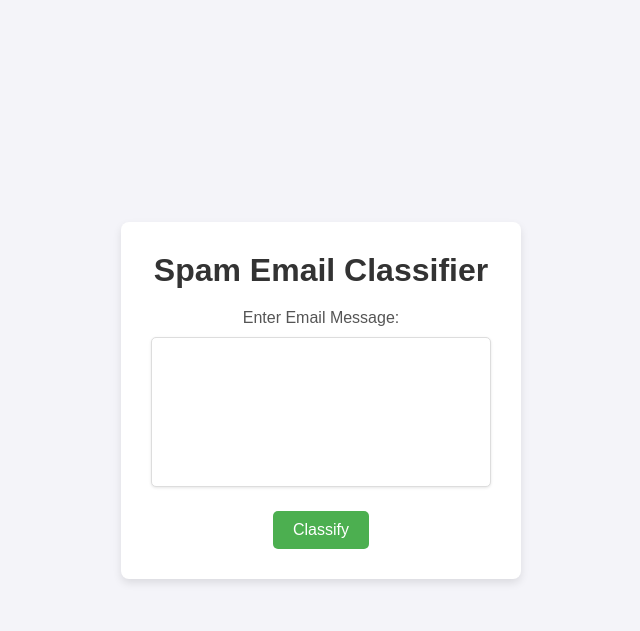
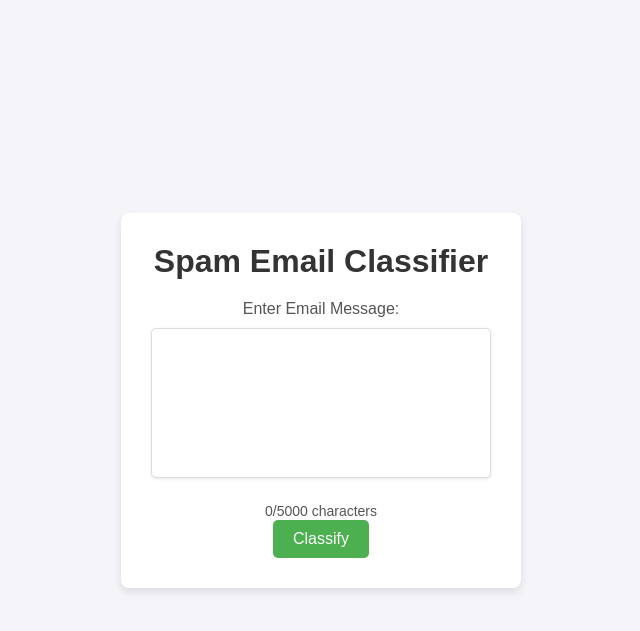
Before and after one commit to Oktiuw/Email_classifier, a Flask app: page / in a window 1280 px wide. Shown: the top 631 px of the page, without its empty margins (319-959 px from the left). Run offline with Flask 3, Linux system fonts and the light colour scheme.

Commit message:
Ajout max charac 5000

```diff
--- a/API/main.py
+++ b/API/main.py
@@ -1,7 +1,7 @@
 import re
 from html import escape
 
-from fastapi import FastAPI, Request
+from fastapi import FastAPI, Request,HTTPException
 from pydantic import BaseModel
 import joblib
 from slowapi import Limiter, _rate_limit_exceeded_handler
@@ -9,6 +9,7 @@ from slowapi.util import get_remote_address
 from slowapi.errors import RateLimitExceeded
 
 limiter = Limiter(key_func=get_remote_address)
+MAX_MESSAGE_LENGTH = 5000
 
 model = joblib.load("Model/spam_classifier_model.joblib")
 vectorizer = joblib.load("Model/tfidf_vectorizer.joblib")
@@ -26,6 +27,8 @@ def clean_input(input_str: str) -> str:
 @app.post("/predict")
 @limiter.limit("1/second")
 def predict_spam(email: Email,request: Request):
+    if len(email.message) > MAX_MESSAGE_LENGTH:
+        raise HTTPException(status_code=400, detail="Message too long. Maximum 5000 characters allowed.")
     message=clean_input(email.message)
     message_vector = vectorizer.transform([message])
     prediction = model.predict(message_vector)
--- a/Web_interface/templates/index.html
+++ b/Web_interface/templates/index.html
@@ -82,17 +82,26 @@
             color: red;
             font-weight: bold;
         }
+
+        /* Compteur de caractères */
+        .char-count {
+            font-size: 14px;
+            color: #555;
+        }
+
     </style>
 </head>
 <body>
     <div class="container">
         <h1>Spam Email Classifier</h1>
-        <form method="POST">
+        <form method="POST" onsubmit="return validateMessageLength()">
             <label for="email_message">Enter Email Message:</label>
-            <textarea name="email_message" rows="4" cols="50"></textarea><br>
+            <textarea id="email_message" name="email_message" rows="4" cols="50" maxlength="5000"></textarea><br>
+            <span id="char_count" class="char-count">0/5000 characters</span><br>
             <button type="submit">Classify</button>
         </form>
 
+        <!-- Prediction Result -->
         {% if prediction %}
         <div class="result">
             <h2>Prediction: {{ prediction }}</h2>
@@ -100,11 +109,37 @@
         </div>
         {% endif %}
 
+        <!-- Error Message -->
         {% if error %}
         <div class="error">
             <h2>{{ error }}</h2>
         </div>
         {% endif %}
+
+        <!-- Message too long error -->
+        <div id="error_message" class="error" style="display: none;">
+            <h2>Message is too long! Maximum 5000 characters allowed.</h2>
+        </div>
     </div>
+
+    <script>
+        // Mise à jour du compteur de caractères
+        document.getElementById('email_message').addEventListener('input', function() {
+            var count = this.value.length;
+            document.getElementById('char_count').innerText = count + "/5000 characters";
+        });
+
+        // Validation côté frontend avant envoi
+        function validateMessageLength() {
+            var message = document.getElementById('email_message').value;
+            if (message.length > 5000) {
+                document.getElementById('error_message').style.display = 'block';
+                return false;  // Empêche l'envoi du formulaire
+            } else {
+                document.getElementById('error_message').style.display = 'none';
+                return true;   // Permet l'envoi du formulaire
+            }
+        }
+    </script>
 </body>
 </html>
```
